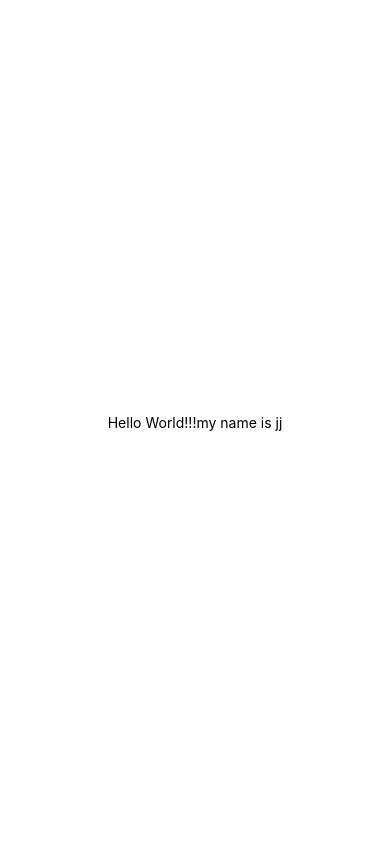
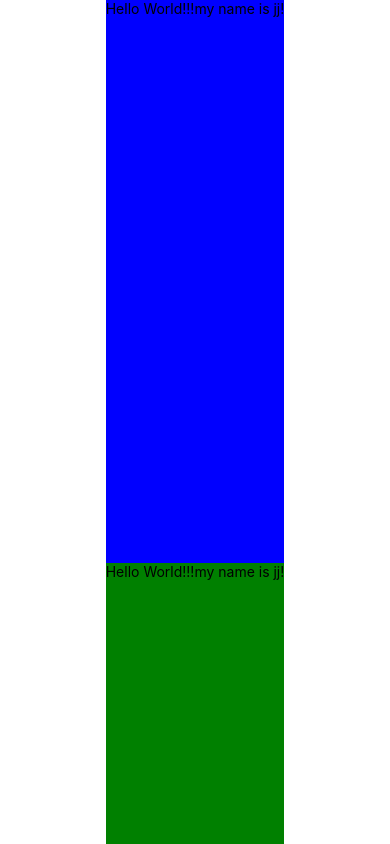
Before and after one commit to happysubin/about-js-lecture-study, a React Native app: screen / in a window 390 px wide. Built offline with nearby package versions, Linux system fonts and the light colour scheme.

Commit message:
RN- first step (layout)

```diff
--- a/App.js
+++ b/App.js
@@ -1,11 +1,17 @@
 import { StatusBar } from "expo-status-bar";
 import React from "react";
 import { StyleSheet, Text, View } from "react-native";
+import Loading from "./Loading";
 
 export default function App() {
   return (
     <View style={styles.container}>
-      <Text>Hello World!!!my name is jj</Text>
+      <View style={styles.blueView}>
+        <Text>Hello World!!!my name is jj!</Text>
+      </View>
+      <View style={styles.greenView}>
+        <Text>Hello World!!!my name is jj!</Text>
+      </View>
       <StatusBar style="auto" />
     </View>
   );
@@ -18,4 +24,12 @@ const styles = StyleSheet.create({
     alignItems: "center",
     justifyContent: "center",
   },
+  blueView: {
+    flex: 2,
+    backgroundColor: "blue",
+  },
+  greenView: {
+    flex: 1,
+    backgroundColor: "green",
+  },
 });
--- /dev/null
+++ b/Loading.js
@@ -0,0 +1,16 @@
+import react from "react";
+import { StyleSheet, Text, View } from "react-native"; //이것들을 꼭 import 해야해!!!
+
+export default function Loading() {
+  return (
+    <View style={styles.container}>
+      <Text>Getting the nice Weather!!</Text>
+    </View>
+  );
+}
+
+const styles = StyleSheet.create({
+  container: {
+    flex: 1,
+  },
+});
```
